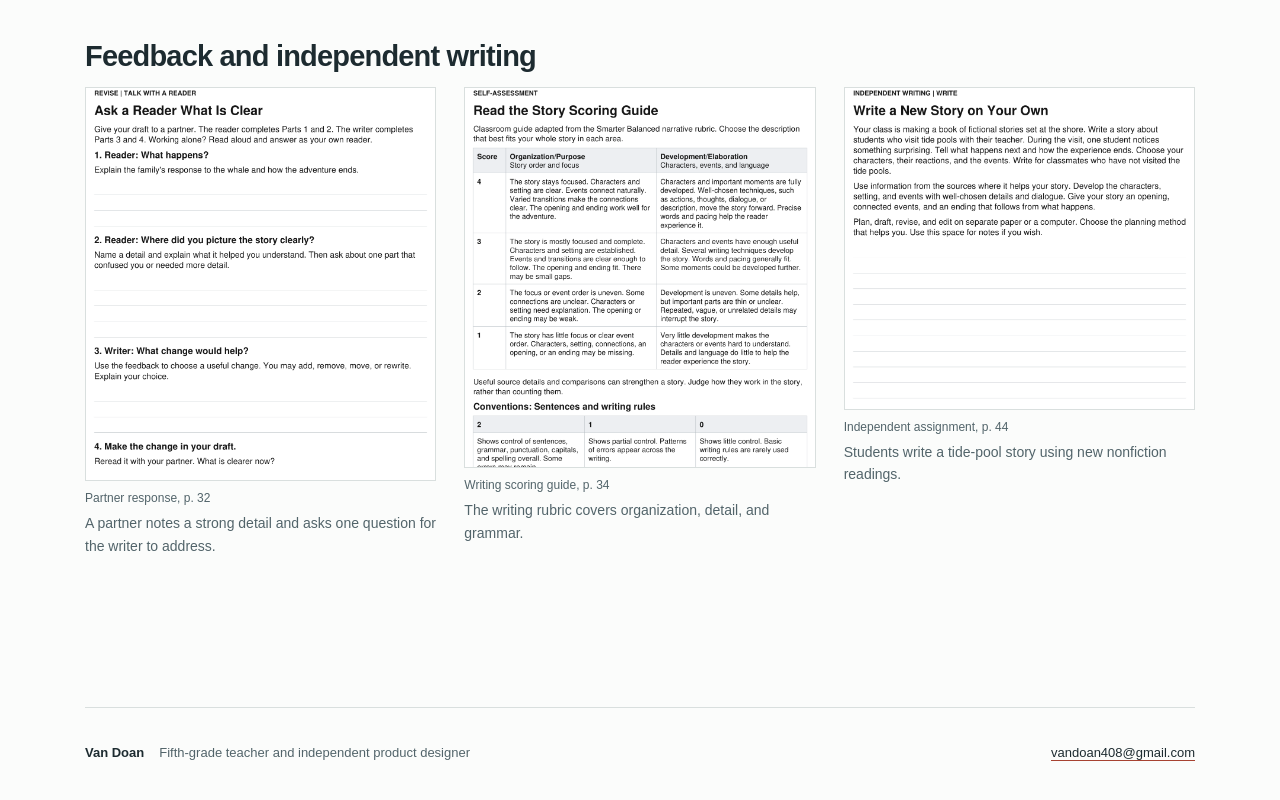
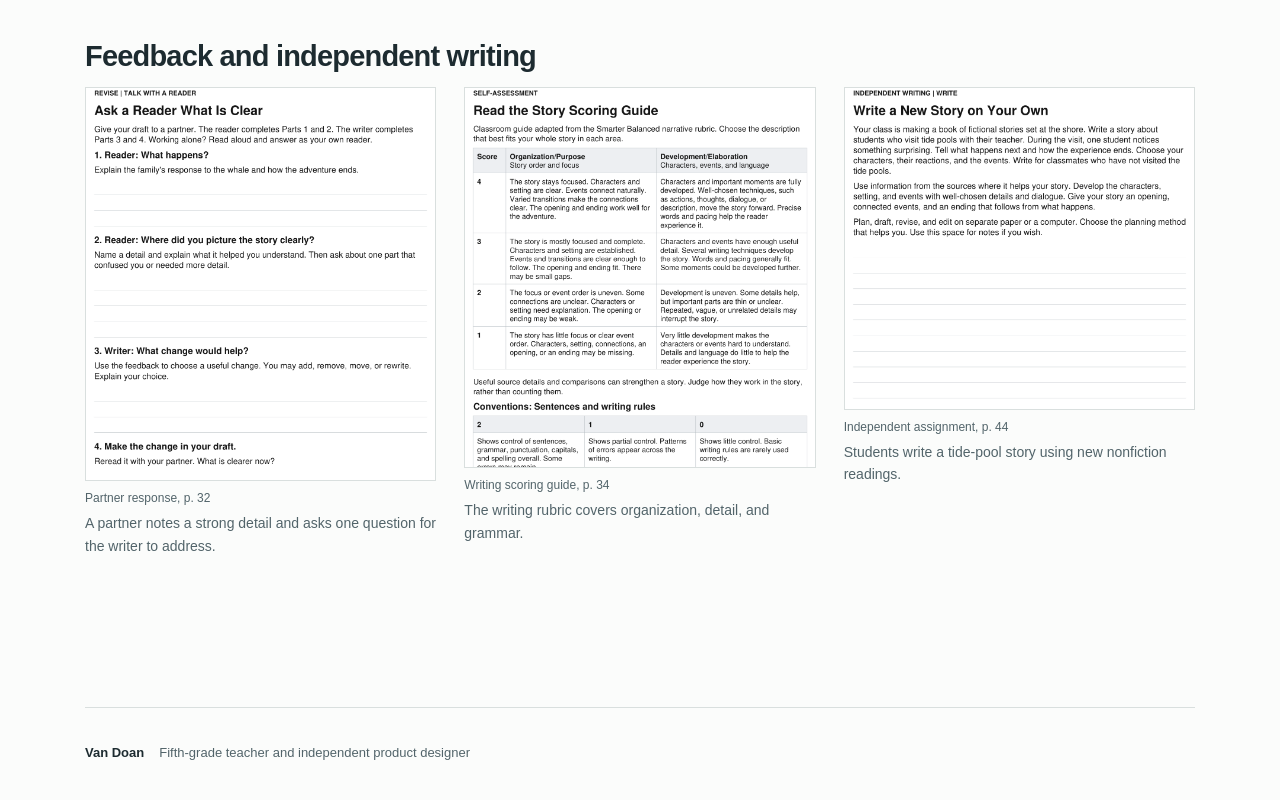
Before and after one commit to van-francisco/van-francisco.github.io, a plain HTML site: page index.html in a window 1280 px wide. Shown: the part 6867-7667 px from the top of the page. Drawn offline with Linux system fonts and the light colour scheme.

Commit message:
Remove portfolio email link as requested

```diff
--- a/index.html
+++ b/index.html
@@ -148,7 +148,7 @@
     </section>
   </article>
 
-  <footer class="footer"><b>Van Doan</b><span>Fifth-grade teacher and independent product designer</span><a href="mailto:vandoan408@gmail.com">vandoan408@gmail.com</a></footer>
+  <footer class="footer"><b>Van Doan</b><span>Fifth-grade teacher and independent product designer</span></footer>
 </main>
 </body>
 </html>
```
